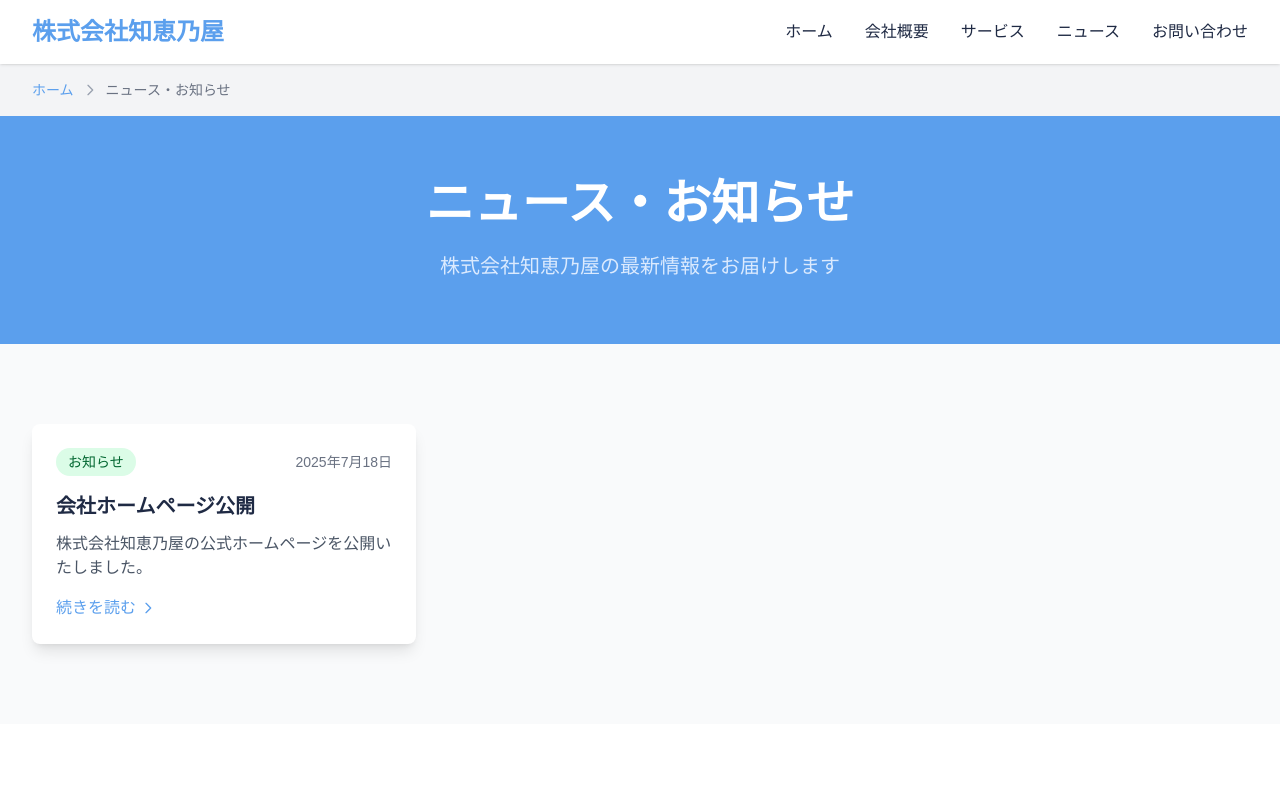
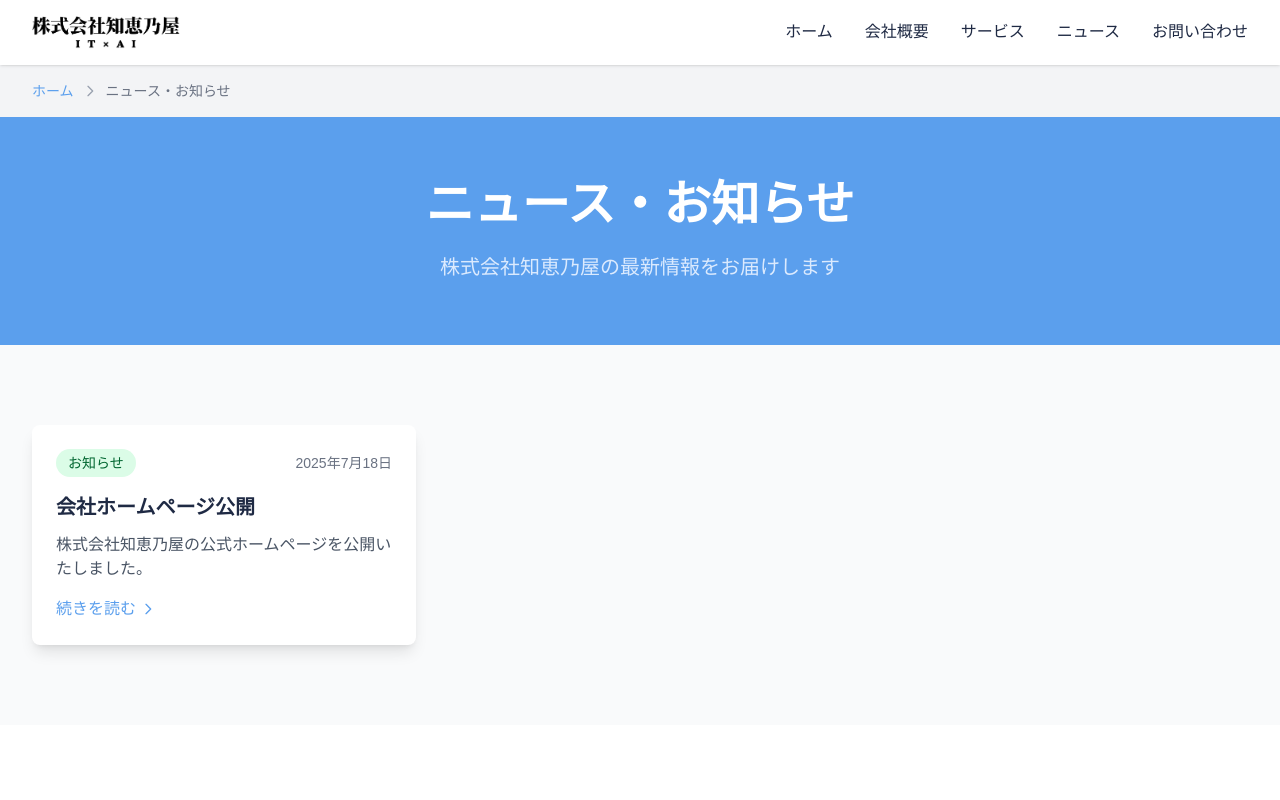
Before and after one commit to chienoya/corporate-site, a Next.js app: page /news in a window 1280 px wide. Shown: the top 800 px of the page. Built offline with nearby package versions, Linux system fonts and the light colour scheme.

Commit message:
会社ロゴをヘッダーに配置

```diff
--- a/app/components/Header.tsx
+++ b/app/components/Header.tsx
@@ -2,6 +2,7 @@
 
 import { useState } from 'react';
 import Link from 'next/link';
+import { Image } from './Image';
 
 export default function Header() {
   const [isMenuOpen, setIsMenuOpen] = useState(false);
@@ -24,7 +25,13 @@ export default function Header() {
         <div className='flex justify-between items-center py-4'>
           {/* ロゴ */}
           <Link href='/' className='flex items-center'>
-            <div className='text-2xl font-bold text-[#5B9FED]'>株式会社知恵乃屋</div>
+            <Image
+              src='/corporate-logo.png'
+              alt='株式会社知恵乃屋ロゴ'
+              className='mr-3'
+              height={32}
+              width={148}
+            />
           </Link>
 
           {/* デスクトップナビゲーション */}
--- a/next.config.js
+++ b/next.config.js
@@ -3,6 +3,7 @@
  */
 const nextConfig = {
   output: 'export',
+  images: { unoptimized: true },
 };
 
 module.exports = nextConfig;
```
Also changed, not shown: public/corporate-logo.png (added).
